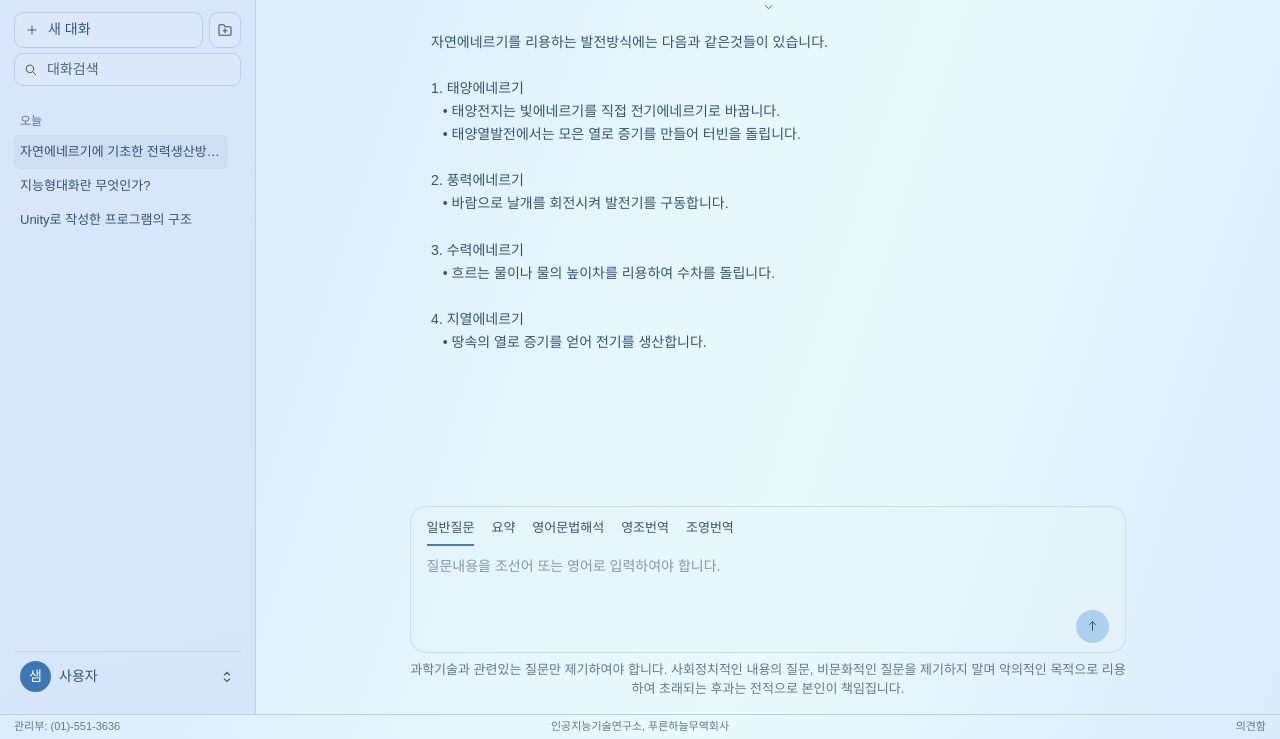
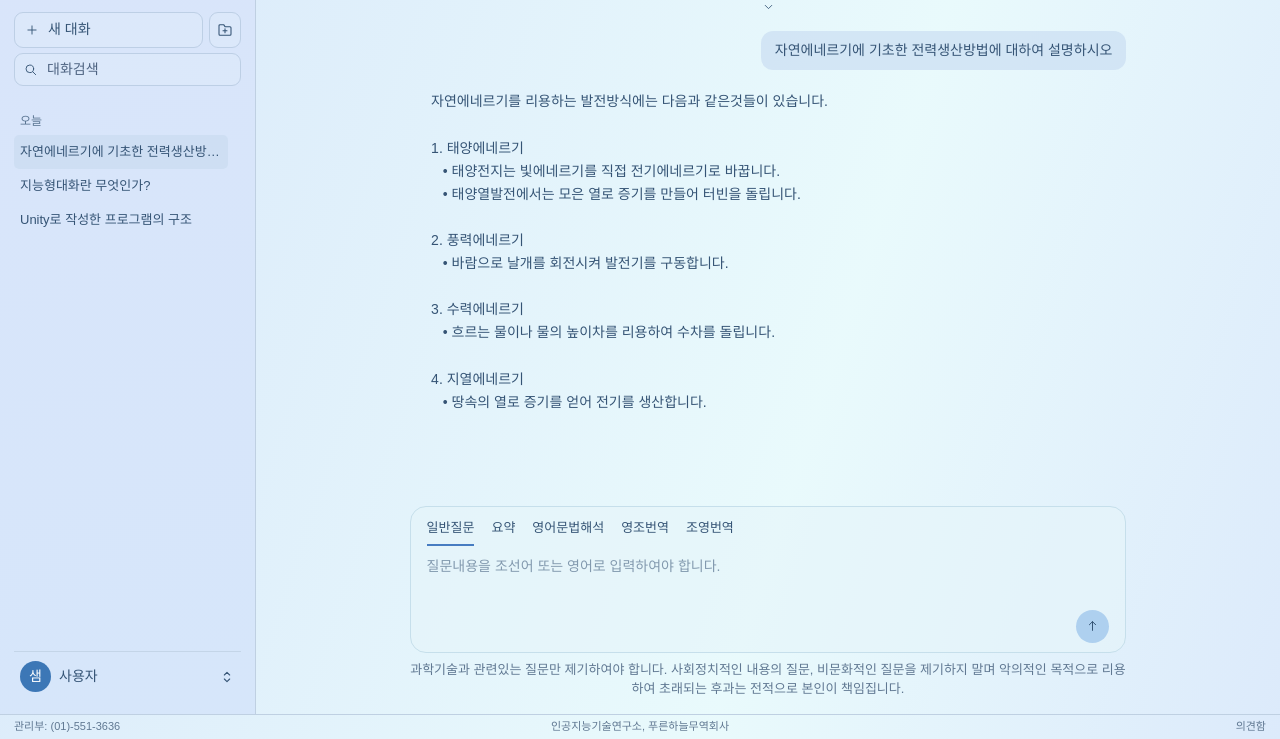
Before and after one commit to Kevin0412/wisdom-fountain, a plain HTML site: page index.html in a window 1280 px wide. Shown: the part 61-800 px from the top of the page. Drawn offline with Linux system fonts and the light colour scheme.

Commit message:
Display user questions in right-aligned chat bubbles

```diff
--- a/index.html
+++ b/index.html
@@ -37,12 +37,9 @@ main{min-height:0}
 .history button{padding-block:7px}
 .history h3{margin-top:19px}
 .history .active{background:#c8dbef99}
-.turn{padding:12px 0 16px}
-.turn>small{display:block;margin-bottom:6px}
-.turn .question{margin:8px 0 14px}
-.turn .answer{margin:12px 0 12px 3%;line-height:1.65}
-.turn.single-short>small,.turn.single-short>.question{position:absolute;width:1px;height:1px;padding:0;margin:-1px;overflow:hidden;clip-path:inset(50%);white-space:nowrap}
-.turn.single-short .answer{margin-top:0}
+.turn{padding:12px 0 16px;border-bottom:0;display:flex;flex-direction:column;align-items:stretch}
+.turn .question{align-self:flex-end;width:fit-content;max-width:78%;min-width:0;margin:0 0 20px;padding:9px 14px;background:#cbdff2b3;border-radius:12px;font-weight:400;line-height:1.55}
+.turn .answer{margin:0 0 12px 3%;line-height:1.65}
 .composer{padding-bottom:9px}
 textarea{height:64px}
 #notice{margin:8px auto 15px}
@@ -189,7 +186,7 @@ function refreshAtMidnight(){
  setTimeout(()=>{renderHistory();refreshAtMidnight()},next-now);
 }
 document.addEventListener('visibilitychange',()=>{if(!document.hidden)renderHistory()});
-function render(){const c=chats[current];$('title').textContent=c.q[0]?.q||msg('newChat');$('title').title=$('title').textContent;$('turns').replaceChildren();c.q.forEach(({q,a},i)=>{const n=el('section','','turn');if(c.q.length===1&&q.length<=100&&!q.includes('\n'))n.classList.add('single-short');n.append(el('small',msg('turn')+' '+(i+1)),messageBody(q,'question'),messageBody(a,'answer'));$('turns').append(n)});renderHistory();Array.from($('tabs').children).forEach((b,i)=>b.setAttribute('aria-pressed',String(i===c.mode)));$('scroll').scrollTop=$('scroll').scrollHeight}
+function render(){const c=chats[current];$('title').textContent=c.q[0]?.q||msg('newChat');$('title').title=$('title').textContent;$('turns').replaceChildren();c.q.forEach(({q,a})=>{const n=el('section','','turn');n.append(messageBody(q,'question'),messageBody(a,'answer'));$('turns').append(n)});renderHistory();Array.from($('tabs').children).forEach((b,i)=>b.setAttribute('aria-pressed',String(i===c.mode)));$('scroll').scrollTop=$('scroll').scrollHeight}
 modes.forEach((name,i)=>{const b=el('button',name);b.title=hints[i];b.onclick=()=>{if(busy)return;chats[current].mode=i;save();render()};$('tabs').append(b)});
 $('settings').onclick=()=>{if(busy)return;$('language').value=language();$('base').value=cfg.base||'';$('model').value=cfg.model||'';$('key').value=key;$('config').showModal()};$('cancel').onclick=()=>$('config').close();
 $('form').onsubmit=e=>{e.preventDefault();cfg={language:$('language').value,base:$('base').value.trim(),model:$('model').value.trim()};key=$('key').value.trim();localStorage.setItem('wisdom-config',JSON.stringify(cfg));localize();$('status').textContent='';render();$('config').close();document.body.classList.remove('open');$('draft').focus()};
```
Also changed, not shown: .github/workflows/readme-screenshot.yml.
